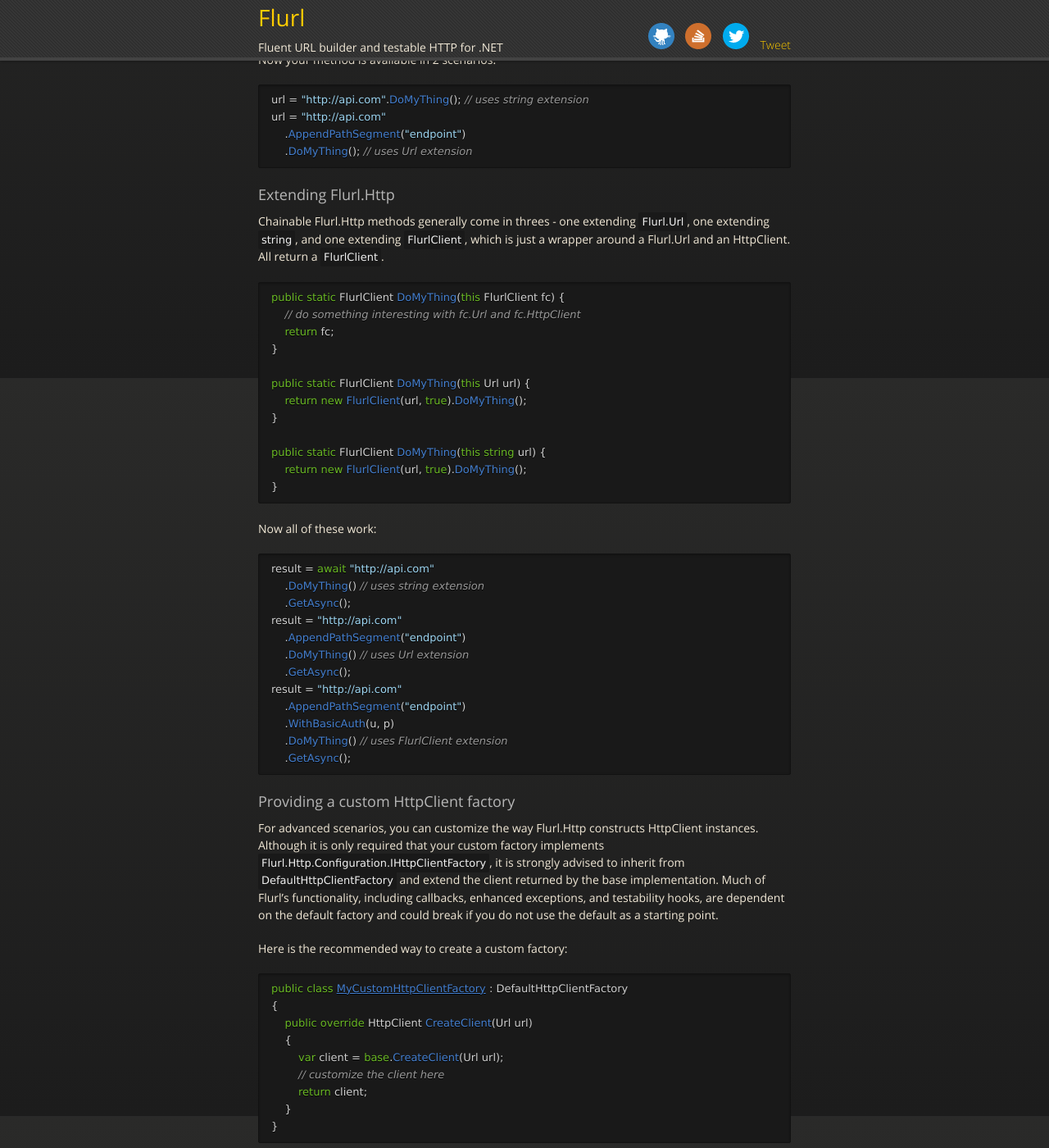
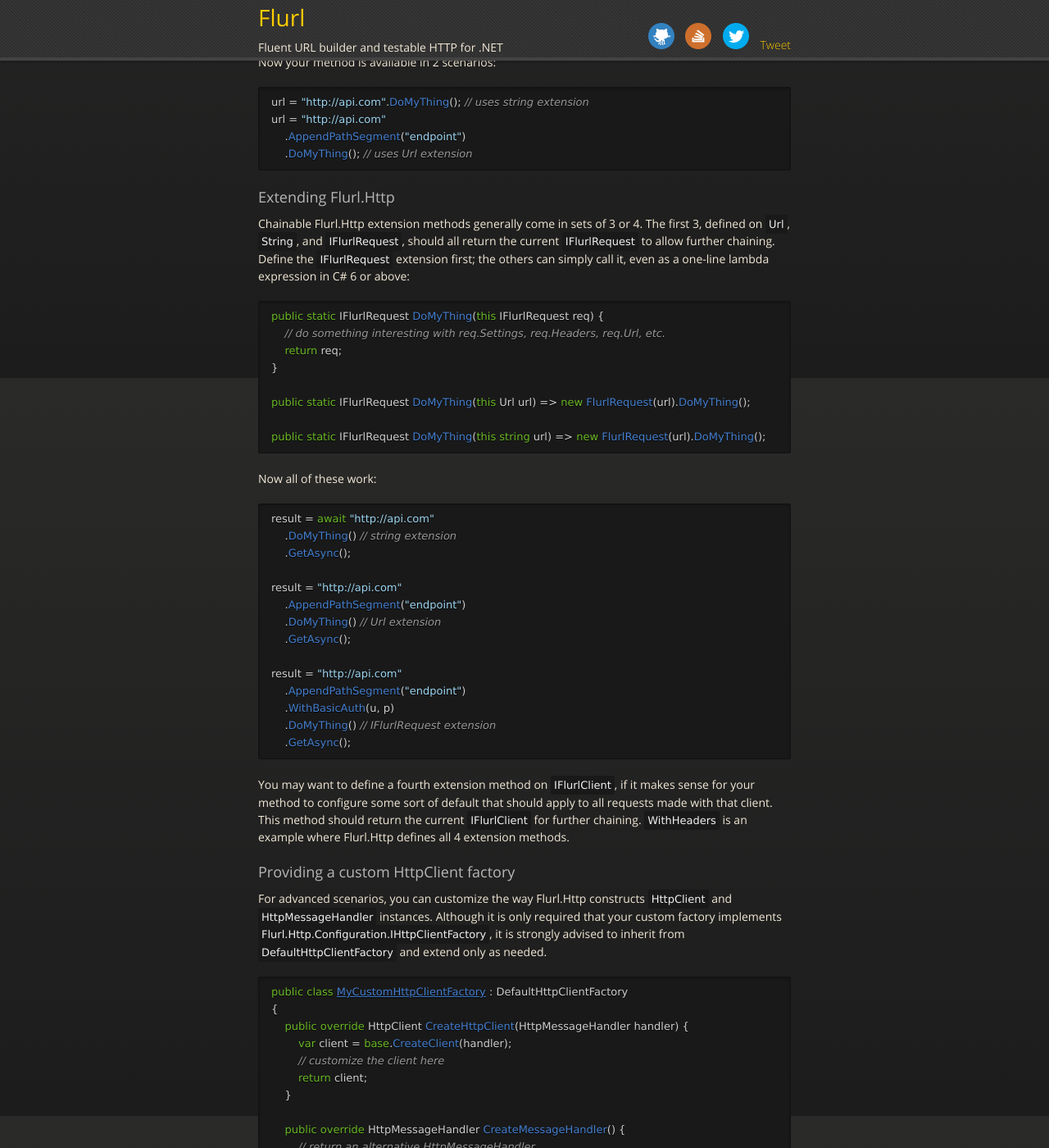
Before and after one commit to tmenier/Flurl, a Jekyll site: the page built from extensibility.md, in a window 1280 px wide and 1400 px high, scrolled down 439 px. Shown: the whole window at 82% size. Built offline with Jekyll 4.4.1, drawn with Linux system fonts in a browser that asks for light colours; nearby versions of some CDN libraries; comment, search, counter and statistics services are not loaded; our own code applies the rules of GitHub Pages for plain Markdown files; some of the changed text lies outside the part shown.

Commit message:
docs updates - extensibility

`````diff
--- a/extensibility.md
+++ b/extensibility.md
@@ -6,11 +6,11 @@
 
 Since most of Flurl's functionality is provided through extension methods, it is very easy to extend using the same patterns that Flurl itself uses.
 
-### Extending the URL builder
+## Extending the URL builder
 
 Chainable URL builder methods generally come in pairs of overloads - one extending `Flurl.Url` and the other extending `String`, both of which should return the modified `Flurl.Url` object:
 
-````c#
+```c#
 public static Url DoMyThing(this Url url) {
     // do something interesting with url
     return url;
@@ -19,75 +19,86 @@
 public static Url DoMyThing(this string url) {
     return new Url(url).DoMyThing(); // construct Url, call the other method
 }
-````
+```
 
 Now your method is available in 2 scenarios:
 
-````c#
+```c#
 url = "http://api.com".DoMyThing(); // uses string extension
 url = "http://api.com"
     .AppendPathSegment("endpoint")
     .DoMyThing(); // uses Url extension
-````
+```
 
 ### Extending Flurl.Http
 
-Chainable Flurl.Http methods generally come in threes - one extending `Flurl.Url`, one extending `string`, and one extending `FlurlClient`, which is just a wrapper around a Flurl.Url and an HttpClient. All return a `FlurlClient`.
+Chainable Flurl.Http extension methods generally come in sets of 3 or 4. The first 3, defined on `Url`, `String`, and `IFlurlRequest`, should all return the current `IFlurlRequest` to allow further chaining. Define the `IFlurlRequest` extension first; the others can simply call it, even as a one-line lambda expression in C# 6 or above:
 
-````c#
-public static FlurlClient DoMyThing(this FlurlClient fc) {
-    // do something interesting with fc.Url and fc.HttpClient
-    return fc;
+```c#
+public static IFlurlRequest DoMyThing(this IFlurlRequest req) {
+    // do something interesting with req.Settings, req.Headers, req.Url, etc.
+    return req;
 }
 
-public static FlurlClient DoMyThing(this Url url) {
-    return new FlurlClient(url, true).DoMyThing();
-}
+public static IFlurlRequest DoMyThing(this Url url) => new FlurlRequest(url).DoMyThing();
 
-public static FlurlClient DoMyThing(this string url) {
-    return new FlurlClient(url, true).DoMyThing();
-}
-````
+public static IFlurlRequest DoMyThing(this string url) => new FlurlRequest(url).DoMyThing();
+```
 
 Now all of these work:
 
-````c#
+```c#
 result = await "http://api.com"
-    .DoMyThing() // uses string extension
+    .DoMyThing() // string extension
     .GetAsync();
+
 result = "http://api.com"
     .AppendPathSegment("endpoint")
-    .DoMyThing() // uses Url extension
+    .DoMyThing() // Url extension
     .GetAsync();
+
 result = "http://api.com"
     .AppendPathSegment("endpoint")
     .WithBasicAuth(u, p)
-    .DoMyThing() // uses FlurlClient extension
+    .DoMyThing() // IFlurlRequest extension
     .GetAsync();
-````
+```
+
+You may want to define a fourth extension method on `IFlurlClient`, if it makes sense for your method to configure some sort of default that should apply to all requests made with that client. This method should return the current `IFlurlClient` for further chaining. `WithHeaders` is an example where Flurl.Http defines all 4 extension methods.
 
 ### Providing a custom HttpClient factory
 
-For advanced scenarios, you can customize the way Flurl.Http constructs HttpClient instances. Although it is only required that your custom factory implements `Flurl.Http.Configuration.IHttpClientFactory`, it is strongly advised to inherit from `DefaultHttpClientFactory` and extend the client returned by the base implementation. Much of Flurl's functionality, including callbacks, enhanced exceptions, and testability hooks, are dependent on the default factory and could break if you do not use the default as a starting point.
+For advanced scenarios, you can customize the way Flurl.Http constructs `HttpClient` and `HttpMessageHandler` instances. Although it is only required that your custom factory implements `Flurl.Http.Configuration.IHttpClientFactory`, it is strongly advised to inherit from `DefaultHttpClientFactory` and extend only as needed.
 
-Here is the recommended way to create a custom factory:
-
-````c#
+```c#
 public class MyCustomHttpClientFactory : DefaultHttpClientFactory
 {
-    public override HttpClient CreateClient(Url url)
-    {
-    	var client = base.CreateClient(Url url);
+    public override HttpClient CreateHttpClient(HttpMessageHandler handler) {
+        var client = base.CreateClient(handler);
         // customize the client here
         return client;
     }
+
+    public override HttpMessageHandler CreateMessageHandler() {
+        // return an alternative HttpMessageHandler
+    }
 }
-````
+```
 
 Register the factory as part of your [global configuration]({{ site.baseurl }}/configuration):
 
-````c#
-FlurlHttp.Configure(c => {
-    c.HttpClientFactory = new MyCustomHttpClientFactory();
+```c#
+FlurlHttp.Configure(settings => {
+    settings.HttpClientFactory = new MyCustomHttpClientFactory();
 });
-````
+```
+
+Or (less common) on an individual `FlurlClient`:
+
+```c#
+var cli = new FlurlClient(BASE_URL).Configure(settings => {
+    settings.HttpClientFactory = new MyCustomHttpClientFactory();
+});
+```
+
+Note that custom HttpClient factories are _not_ the recommended place to control caching/reusing of created instances. Custom [FlurlClient factories]({{ site.baseurl }}/client-lifetime) are better suited for this.
`````
